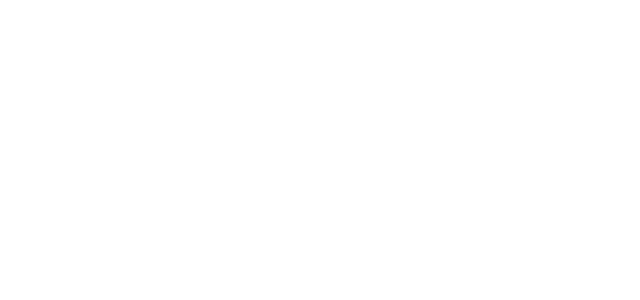
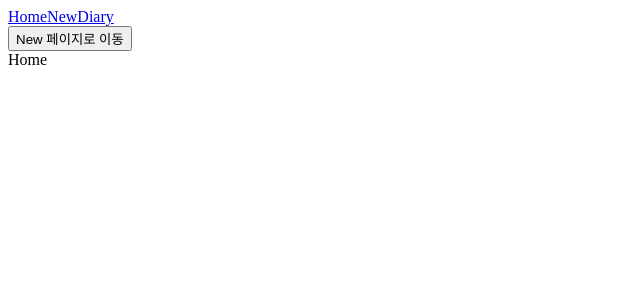
Before and after one commit to ydjwls/ONEBITE-REACT, a React (Vite) app in the folder finalProject/: page / in a window 1280 px wide. Shown: the top 300 px of the page, without its empty margins (0-640 px from the left). Built offline with nearby package versions, Linux system fonts and the light colour scheme.

Commit message:
page routing

```diff
--- a/finalProject/package.json
+++ b/finalProject/package.json
@@ -11,7 +11,8 @@
   },
   "dependencies": {
     "react": "^18.3.1",
-    "react-dom": "^18.3.1"
+    "react-dom": "^18.3.1",
+    "react-router-dom": "^6.24.0"
   },
   "devDependencies": {
     "@types/react": "^18.3.3",
--- a/finalProject/src/App.jsx
+++ b/finalProject/src/App.jsx
@@ -1,9 +1,36 @@
-import './App.css'
+import './App.css';
+import { Routes, Route, Link, useNavigate } from 'react-router-dom';
+import Home from './pages/Home';
+import Diary from './pages/Diary';
+import New from './pages/New';
+import Notfound from './pages/Notfound';
 
+// 1. "/" : 모든 일기를 조회하는 Home 페이지
+// 2. "/new" : 새로운 일기를 작성하는 New 페이지
+// 3. "/diary" : 일기를 상세히 조회하는 Diary 페이지
 function App() {
+  const nav = useNavigate();
+
+  const onClickButton = () => {
+    nav("/new");
+  };
 
   return (
     <>
+      <div>
+        <Link to={"/"}>Home</Link>
+        <Link to={"/new"}>New</Link>
+        <Link to={"/diary"}>Diary</Link>
+      </div>
+      <button onClick={onClickButton}>
+        New 페이지로 이동
+      </button>
+      <Routes>
+        <Route path="/" element={<Home />} />
+        <Route path="/new" element={<New />} />
+        <Route path="/diary/:id" element={<Diary />} />
+        <Route path="*" element={<Notfound />} />
+      </Routes>
     </>
   )
 }
--- a/finalProject/src/main.jsx
+++ b/finalProject/src/main.jsx
@@ -2,7 +2,10 @@
 import ReactDOM from 'react-dom/client'
 import App from './App.jsx'
 import './index.css'
+import { BrowserRouter } from 'react-router-dom';
 
 ReactDOM.createRoot(document.getElementById('root')).render(
-    <App />
+    <BrowserRouter>
+        <App />
+    </BrowserRouter>
 )
--- /dev/null
+++ b/finalProject/src/pages/Diary.jsx
@@ -0,0 +1,9 @@
+import { useParams } from "react-router-dom";
+
+const Diary = () => {
+    const params = useParams();
+
+    return <div>Diary</div>
+};
+
+export default Diary;
--- /dev/null
+++ b/finalProject/src/pages/Home.jsx
@@ -0,0 +1,5 @@
+const Home = () => {
+    return <div>Home</div>
+};
+
+export default Home;
--- /dev/null
+++ b/finalProject/src/pages/New.jsx
@@ -0,0 +1,5 @@
+const New = () => {
+    return <div>New</div>
+};
+
+export default New;
--- /dev/null
+++ b/finalProject/src/pages/Notfound.jsx
@@ -0,0 +1,5 @@
+const Notfound = () => {
+    return <div>잘못된 페이지입니다.</div>
+}
+
+export default Notfound;
```
Also changed, not shown: 1 other file (tests, documents, lock files or other folders).
